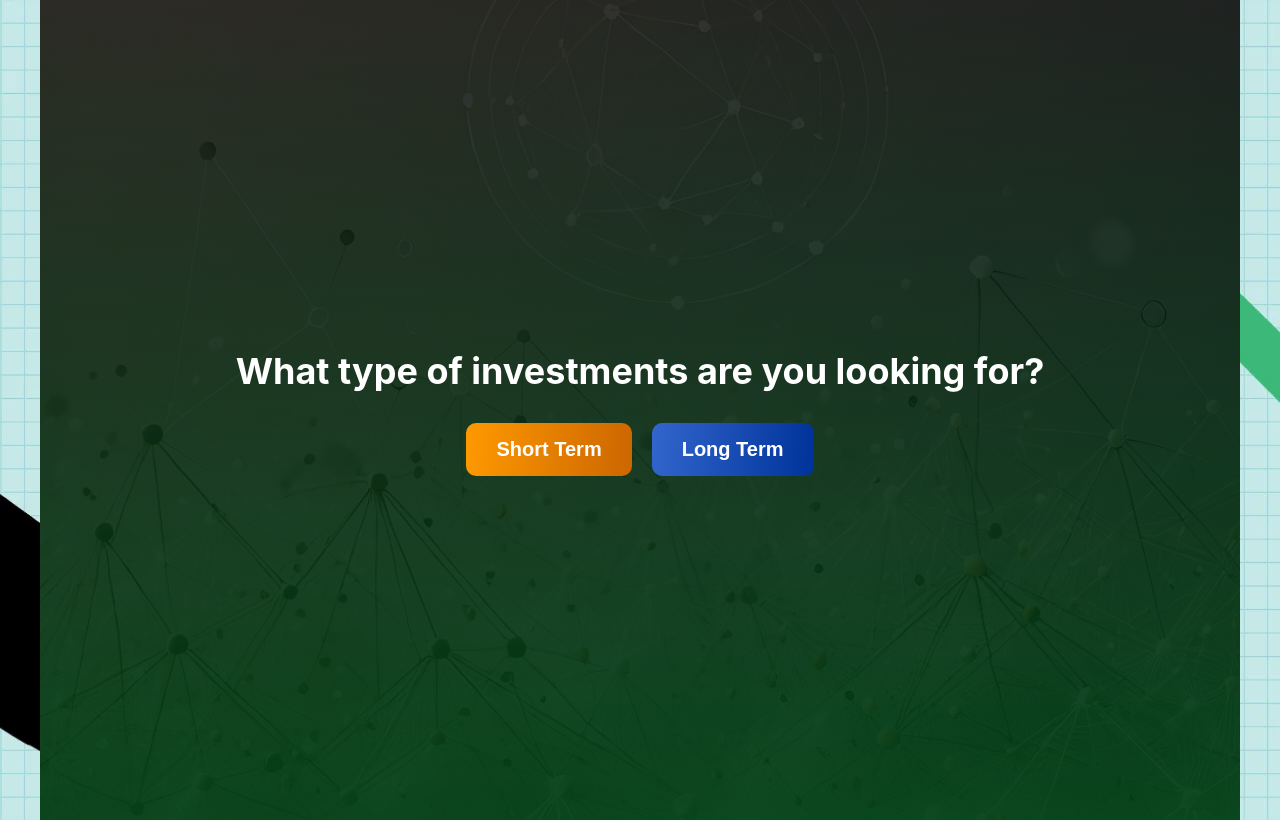
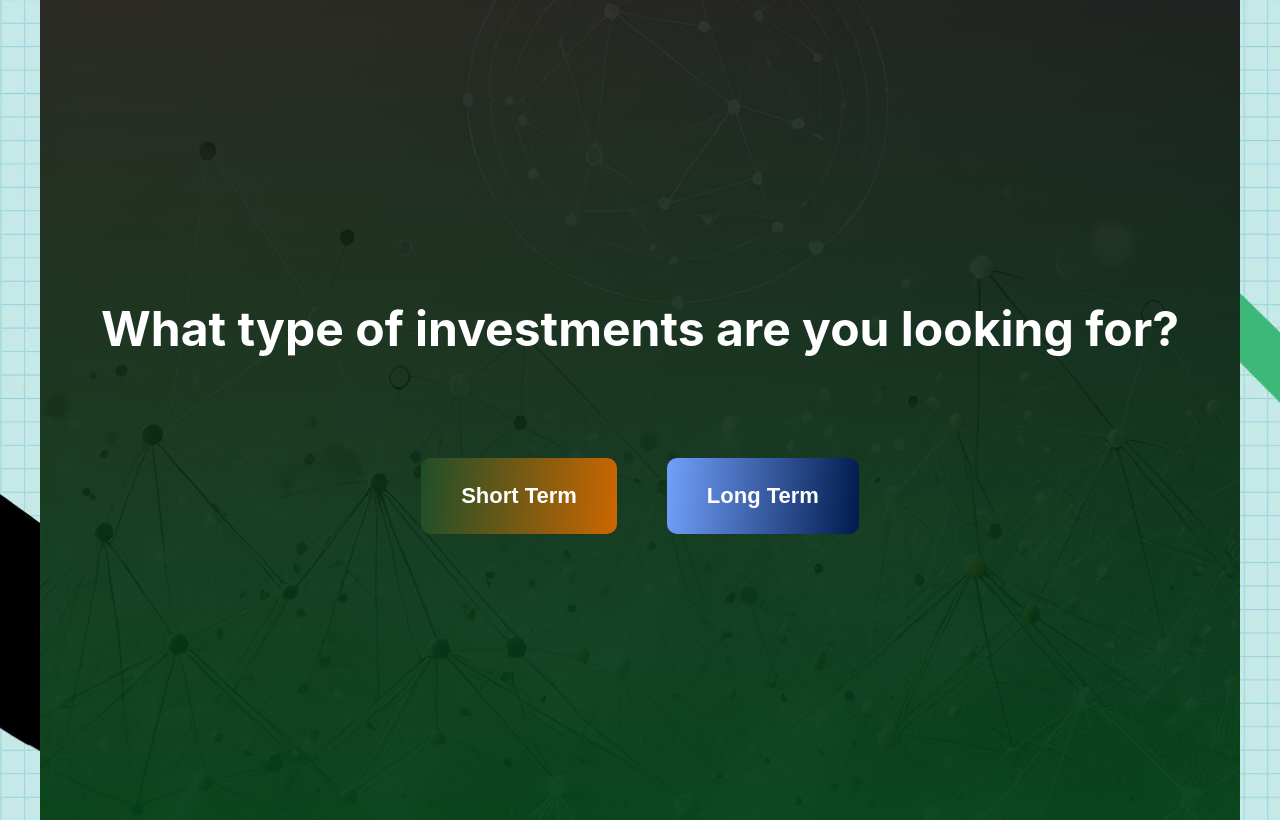
Before and after one commit to ArianZdar/WealthPlex, a React (Create React App) app in the folder my-app/: page /typeInvestor in a window 1280 px wide. Built offline with nearby package versions, Linux system fonts and the light colour scheme.

Commit message:
ADDED the UI for investortypes

```diff
--- a/my-app/src/pages/investorTypePage/investorType.css
+++ b/my-app/src/pages/investorTypePage/investorType.css
@@ -17,24 +17,24 @@
 }
 
 .investment-title {
-    font-size: 36px;
+    font-size: 48px;
     font-weight: bold;
-    margin-bottom: 30px;
+    margin-bottom: 100px;
     color: #ffffff;
 }
 
 .button-container {
     display: flex;
-    gap: 20px;
+    gap: 50px;
 }
 
 .investment-button {
     background: linear-gradient(95deg, #163b2c, #024117);
     color: #ffffff;
     border: none;
-    font-size: 20px;
+    font-size: 22px;
     font-weight: bold;
-    padding: 15px 30px;
+    padding: 25px 40px;
     border-radius: 10px;
     cursor: pointer;
     transition: transform 0.2s ease, box-shadow 0.2s ease;
@@ -46,11 +46,11 @@
 }
 
 .short-term-button {
-    background: linear-gradient(95deg, #ff9900, #cc6600); /* Orange for short term */
+    background: linear-gradient(95deg, #1e4e29, #cc6600);
 }
 
 .long-term-button {
-    background: linear-gradient(95deg, #3366cc, #003399); /* Blue for long term */
+    background: linear-gradient(95deg, #72a0fb, #011a4d);
 }
 
 @media (max-width: 768px) {
```
